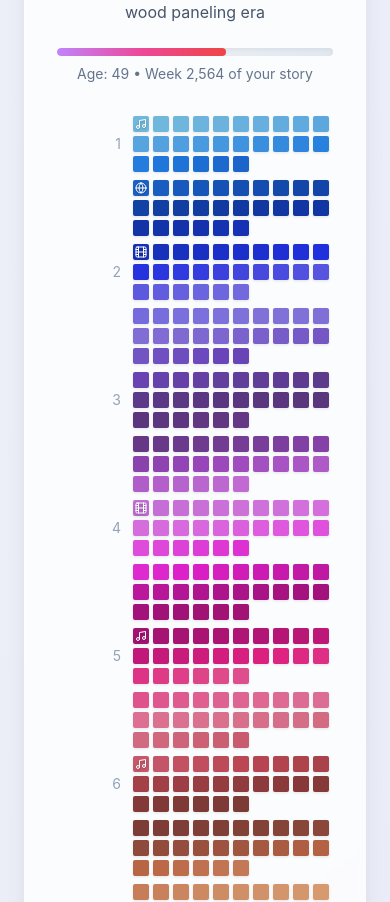
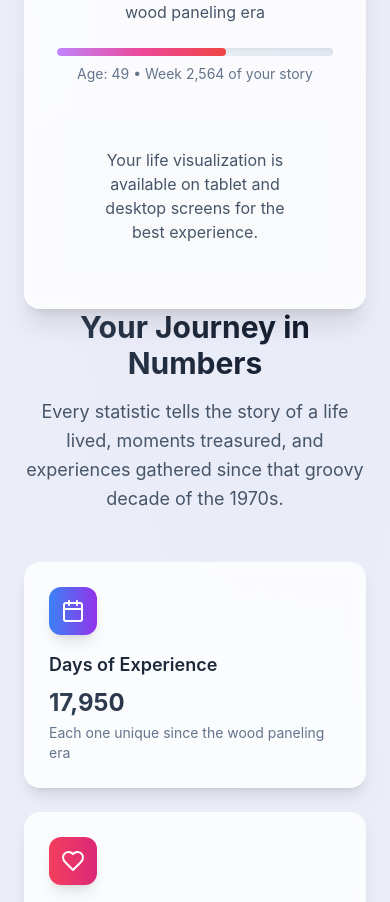
Before and after one commit to catherinebhicks/days-in-my-life, a React (Vite) app: page / in a window 390 px wide. Shown: the part 1587-2489 px from the top of the page. Built offline with nearby package versions, Linux system fonts and the light colour scheme.

Commit message:
Hide visualization on mobile and ensure consistent row lengths
cgen-743deb226f2345b484250bd1c0161296

```diff
--- a/src/components/WeeksOfLife.jsx
+++ b/src/components/WeeksOfLife.jsx
@@ -346,8 +346,16 @@ export default function WeeksOfLife() {
           </p>
         </div>
 
-        <div className="w-full">
+        {/* Hide visualization on mobile, show on tablet and up */}
+        <div className="hidden md:block w-full">
           {rows}
+        </div>
+
+        {/* Mobile message */}
+        <div className="md:hidden text-center p-8 bg-slate-50 rounded-lg">
+          <p className="text-slate-600">
+            Your life visualization is available on tablet and desktop screens for the best experience.
+          </p>
         </div>
 
         {showHoverData && hoverWeek && (
```
